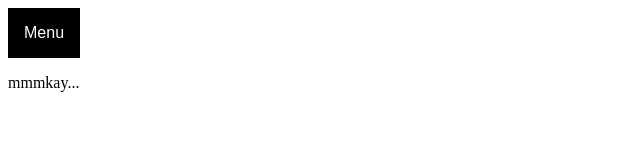
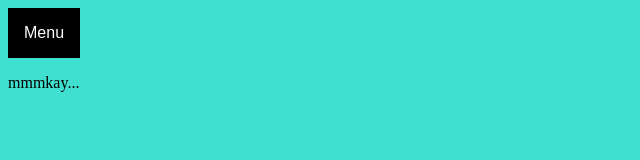
Before and after one commit to clothesiguess/clothesiguess.github.io, a plain HTML site: page index.html in a window 1280 px wide. Shown: the whole page, without its empty margins (0-640 px from the left). Drawn offline with Linux system fonts and the light colour scheme.

Commit message:
Add files via upload

```diff
--- a/index.html
+++ b/index.html
@@ -41,7 +41,7 @@
 </style>
 <style>
 body{
-	background-color: 40e0d0
+	background-color: #40e0d0
 }
 </style>
 <div class="dropdown">
```
